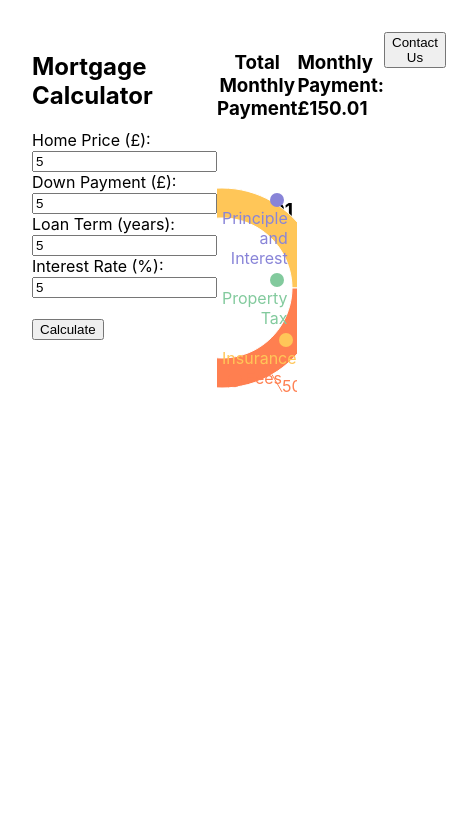
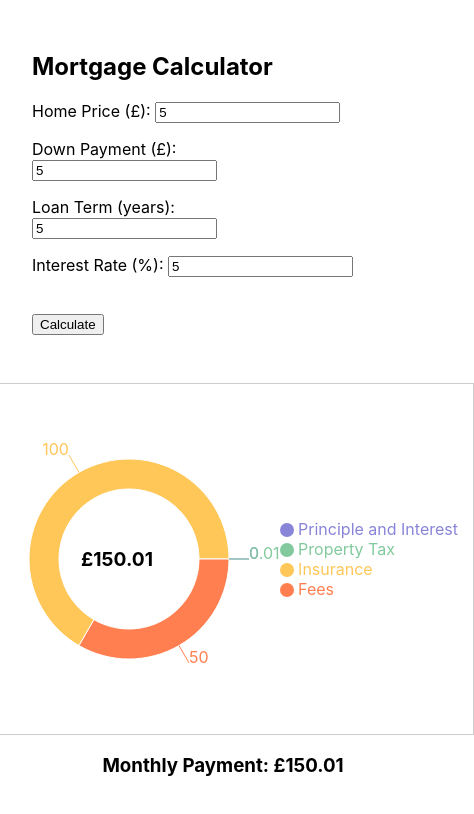
Before and after one commit to oliverc06/mortgageCalculatorLLoyds, a React (Create React App) app in the folder my-app/: page / in a window 390 px wide. Both pictures are taken after typing "5", "5", "5", "5" into the empty fields and a click on the button "Calculate". Shown: the top 814 px of the page, 474 px wide, since content can reach past the window. Built offline with nearby package versions, Linux system fonts and the light colour scheme.

Commit message:
Pie chart now works and is mostly responsive to screen size

```diff
--- a/my-app/src/App.css
+++ b/my-app/src/App.css
@@ -1,38 +1,38 @@
-.App {
-  text-align: center;
+.chart-wrapper {
+  flex: 1;
+  display: flex;
+  flex-direction: column;
+  justify-content: center; /* centers the pie chart horizontally */
+  align-items: center;
+  padding: 1rem;    /* centers vertically when needed */
+  min-width: 350px;
+  /*padding-left: 2rem;   */   /* pushes from left edge */
+  /*max-width: 500px;    */    /* limits width */
+  /*position: relative;    */  /* center label positioning */
 }
 
-.App-logo {
-  height: 40vmin;
-  pointer-events: none;
+.chart-container {
+  position: relative;
+  width: 500px;
+  height: 350px;
+  border: 1px solid #ccc; /*debuggin*/
 }
 
-@media (prefers-reduced-motion: no-preference) {
-  .App-logo {
-    animation: App-logo-spin infinite 20s linear;
-  }
+.chart-center-label {
+  position: absolute;
+  top: 50%;
+  left: 28.8%; /*controls where the payment number is inside pie chart */
+  transform: translate(-50%, -50%);
+  font-weight: bold;
+  font-size: 1.2rem;
 }
 
-.App-header {
-  background-color: #282c34;
-  min-height: 100vh;
-  display: flex;
-  flex-direction: column;
-  align-items: center;
-  justify-content: center;
-  font-size: calc(10px + 2vmin);
-  color: white;
+.monthly-payment {
+  text-align: center;
+  margin-top: 1rem;
+  font-weight: bold;
 }
 
-.App-link {
-  color: #61dafb;
+form > div {
+  margin-bottom: 1rem; /*Seperates the input boxes so not directly stacked on top of each other */
 }
-
-@keyframes App-logo-spin {
-  from {
-    transform: rotate(0deg);
-  }
-  to {
-    transform: rotate(360deg);
-  }
-}
--- a/my-app/src/App.js
+++ b/my-app/src/App.js
@@ -66,8 +66,9 @@ function App() {
       ]
     : [];
 
+  console.log("Chart data", chartData)
   return (
-    <div style={{ display: 'flex', alignItems: 'flex-start', padding: '2rem' }}>
+    <div style={{ display: 'flex', flexWrap: 'wrap', alignItems: 'flex-start', padding: '2rem', gap: '2rem' }}>
       <form onSubmit={handleSubmit} style={{ flex: 1 }}>
         <h2>Mortgage Calculator</h2>
         <div>
@@ -111,41 +112,39 @@ function App() {
       </form>
 
       {monthlyPayment && (
-        <div style={{ flex: 1, textAlign: 'center' }}>
-          <h3>Total Monthly Payment</h3>
-          <div style={{ width: '100%', height: 300 }}>
-            <ResponsiveContainer>
+        <div className="chart-wrapper">
+          <div className="chart-container">
+            <ResponsiveContainer width="100%" height="100%">
             <PieChart>
               <Pie
-                  data = {chartData}
-                  dataKey = "value"
-                  nameKey = "name"
-                  cx = "50%"
-                  cy = "50%"
-                  innerRadius = {70}
-                  outerRadius = {100}
+                data={chartData}
+                dataKey="value"
+                nameKey="name"
+                cx="50%"
+                cy="50%"
+                innerRadius={70}
+                outerRadius={100}
                 label
               >
                 {chartData.map((entry, index) => (
                   <Cell key={`cell-${index}`} fill={colours[index % colours.length]} />
                 ))}
               </Pie>
-                <Legend verticalAlign="middle" align="right" />
+              <Legend layout="vertical" verticalAlign="middle" align="right" />
             </PieChart>
           </ResponsiveContainer>
-            <div style={{ marginTop: '-240px', fontWeight: 'bold', fontSize: '1.2rem' }}>
+          <div className="chart-center-label">
             £{monthlyPayment.total}
           </div>
         </div>
+        {monthlyPayment && <h3>Monthly Payment: £{monthlyPayment.total}</h3>}
       </div>
     )}
-      {monthlyPayment && <h3>Monthly Payment: £{monthlyPayment.total}</h3>}
-
-      <a href="https://www.lloydsbank.com/help-guidance/call-us.html">
-      <button>Contact Us</button>
-    </a>
     </div>
   );
 }
 
 export default App;
+//<a href="https://www.lloydsbank.com/help-guidance/call-us.html">
+//     <button>Contact Us</button>
+//    </a>
```
Lines whose indentation alone changed are shown as unchanged.
